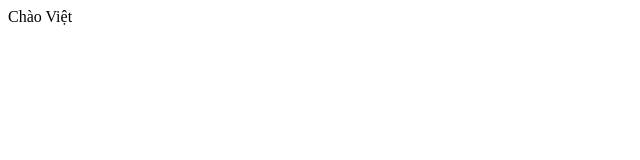
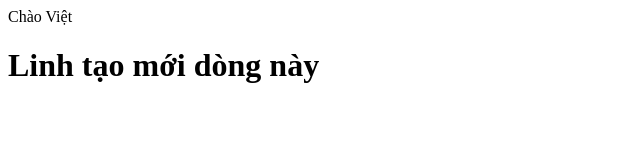
Before and after one commit to vulinh1704/DemoC12Git, a plain HTML site: page index.html in a window 1280 px wide. Shown: the whole page, without its empty margins (0-640 px from the left). Drawn offline with Linux system fonts and the light colour scheme.

Commit message:
thêm mới dòng 9 - linh - 3/4 11h

```diff
--- a/index.html
+++ b/index.html
@@ -6,5 +6,6 @@
 </head>
 <body>
 Chào Việt
+<h1>Linh tạo mới dòng này</h1>
 </body>
 </html>
```
